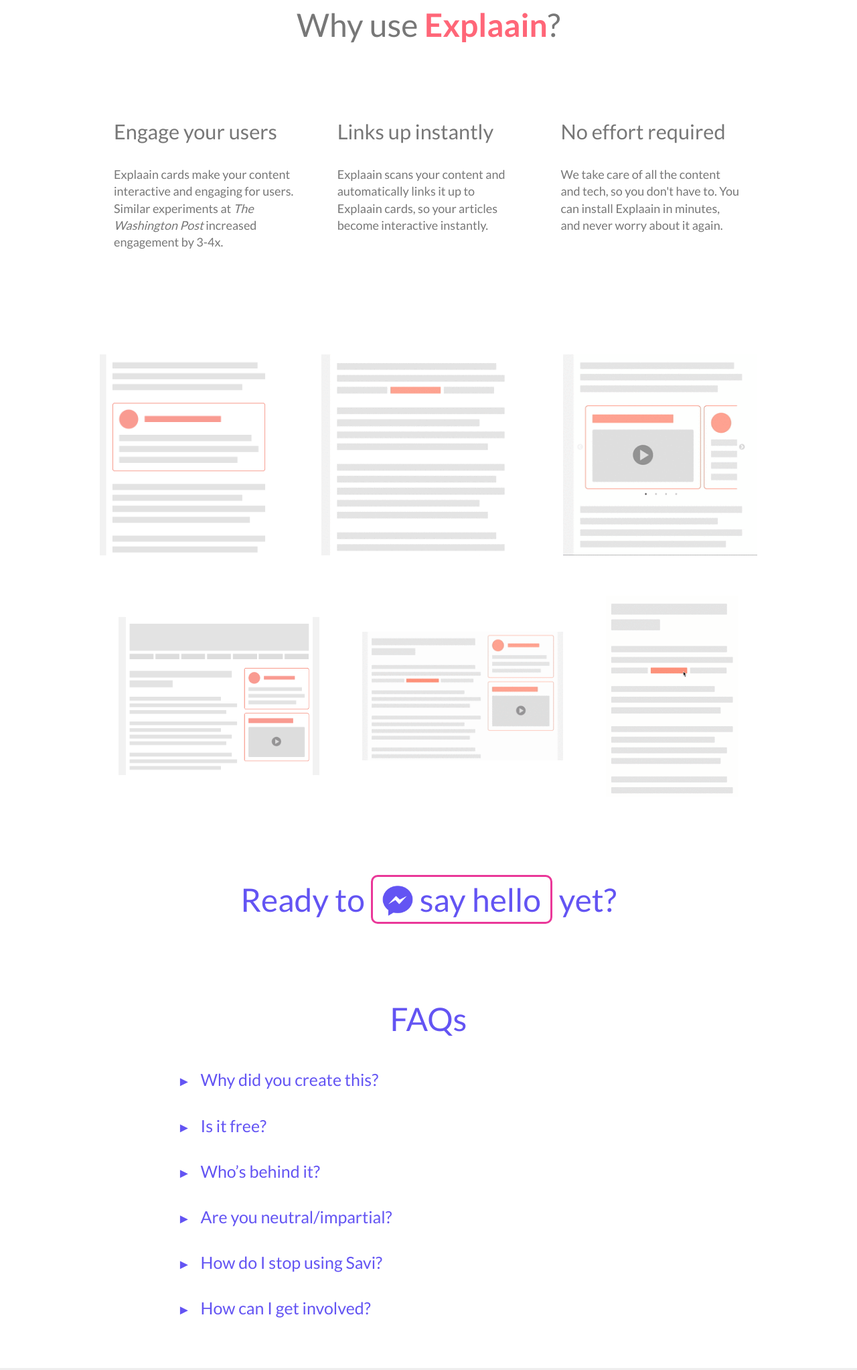
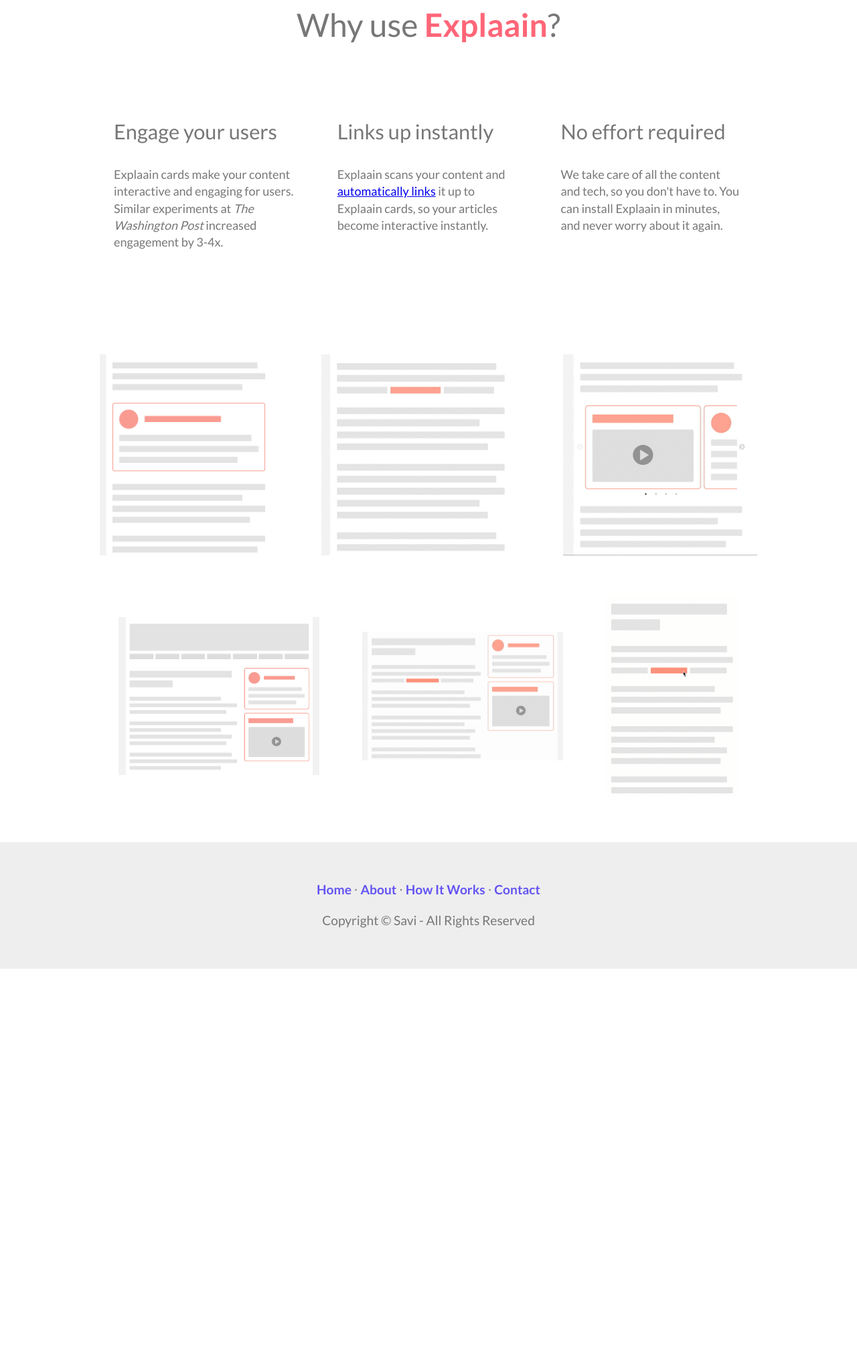
Before and after one commit to Explaain/explaain.github.io, a plain HTML site: page index.html in a window 1280 px wide. Shown: the part 736-2781 px from the top of the page at 67% size. After the commit the page ends 2182 px from the top, so only its background shows below. Drawn offline with nearby package versions, Linux system fonts and the light colour scheme; a script that the page names is missing.

Commit message:
removed sections

```diff
--- a/index.html
+++ b/index.html
@@ -111,7 +111,7 @@
               <!-- <div class="float-right"><img src="img/coffee.png" alt="" /></div> -->
               <h3>Links up instantly</h3>
               <p>
-                Explaain scans your content and automatically links it up to Explaain cards, so your articles become interactive instantly.
+                Explaain scans your content and <a href="http://api.explaain.com/Person/57b31ba4c38e87110021a439">automatically links</a> it up to Explaain cards, so your articles become interactive instantly.
               </p>
             </div>
             <div class="scroll-reveal">
@@ -132,11 +132,11 @@
                   <img src="img/demos/demo-e.gif" alt="" />
                   <img src="img/demos/demo-f.gif" alt="" />
                 </div>
-        <div class="panel hello">
+        <div class="panel hello" style="display:none;">
           <h2>Ready to <span><a class="typeform-share button" href="/form" target="_blank"><img src="img/messenger.png" alt="" />say hello</a></span> yet?</h2>
         </div>
 
-        <div class="panel faqs">
+        <div class="panel faqs" style="display:none;">
           <div class="max-width-2">
             <h2>FAQs</h2>
             <div class="panel-group" id="accordion" role="tablist" aria-multiselectable="true">
@@ -269,7 +269,7 @@
         <script src="https://cdn.jsdelivr.net/scrollreveal.js/3.3.1/scrollreveal.min.js"></script>
         <script src="js/plugins.js"></script>
         <script src="js/main.js"></script>
-        <script src="https://use.explaain.com/explaain.js"></script>
+        <script src="http://use.explaain.com/explaain.js"></script>
 
         <!-- Google Analytics: change UA-XXXXX-X to be your site's ID. -->
         <script>
--- a/js/main.js
+++ b/js/main.js
@@ -43,7 +43,6 @@ function jiggleButton() {
     .transition('jiggle')
   ;
   myTimeout = myTimeout + 10000;
-  console.log(myTimeout);
   window.setTimeout(jiggleButton, myTimeout);
 }
 var myTimeout = 15000;
```
